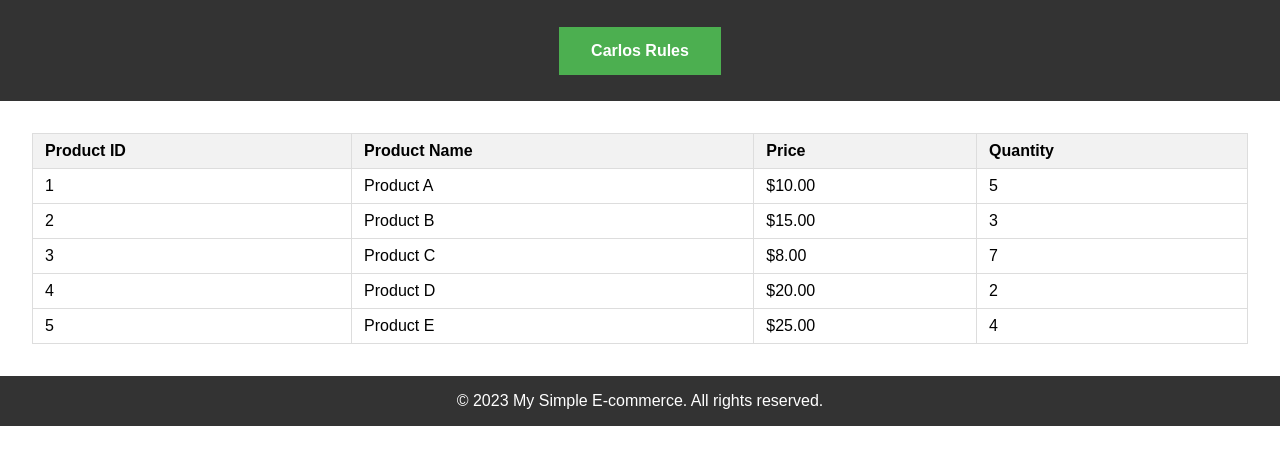
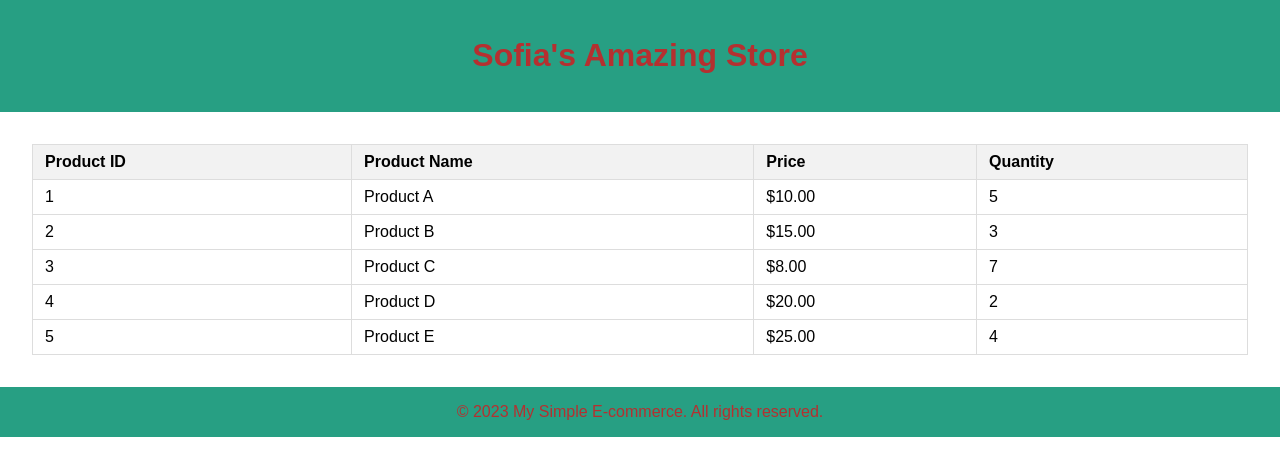
Before and after one commit to cdcalderon/sofacollaborative, a plain HTML site: page index.html in a window 1280 px wide. Drawn offline with Linux system fonts and the light colour scheme.

Commit message:
[SOF-02] place  back header

```diff
--- a/index.html
+++ b/index.html
@@ -8,7 +8,7 @@
 </head>
 <body>
     <header>
-        <h1 class="carlos-rules">Carlos Rules</h1>
+        <h1>Sofia's Amazing Store</h1>
     </header>
 
     <main>
--- a/styles.css
+++ b/styles.css
@@ -5,8 +5,8 @@ body {
 }
 
 header, footer {
-    background-color: #333;
-    color: #fff;
+    background-color: #279f83;
+    color: #b53030;
     text-align: center;
     padding: 1rem 0;
 }
```
